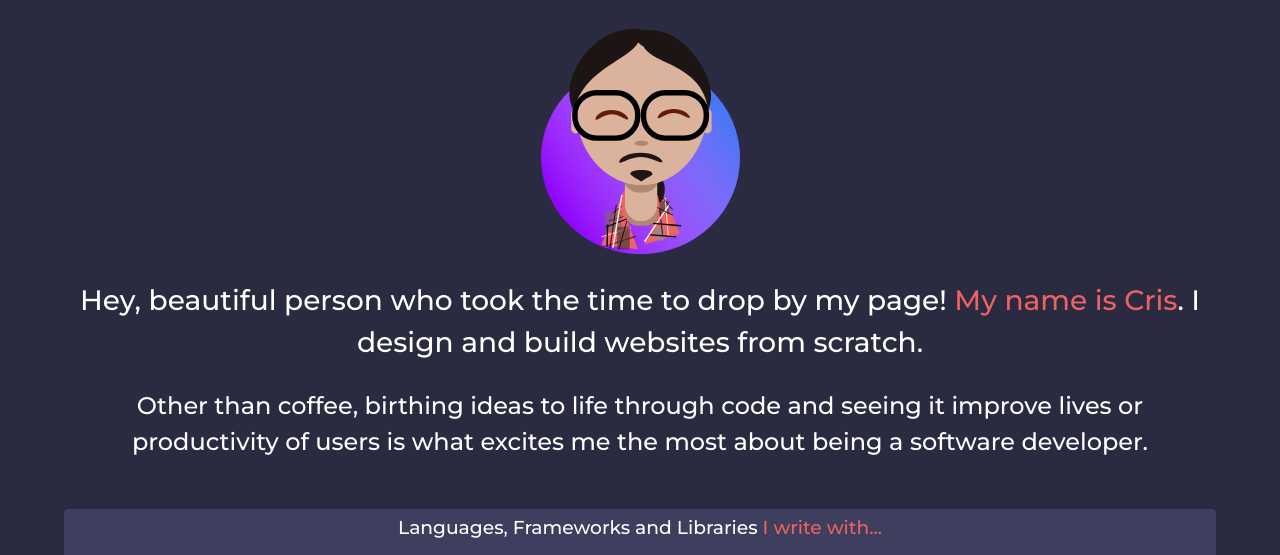
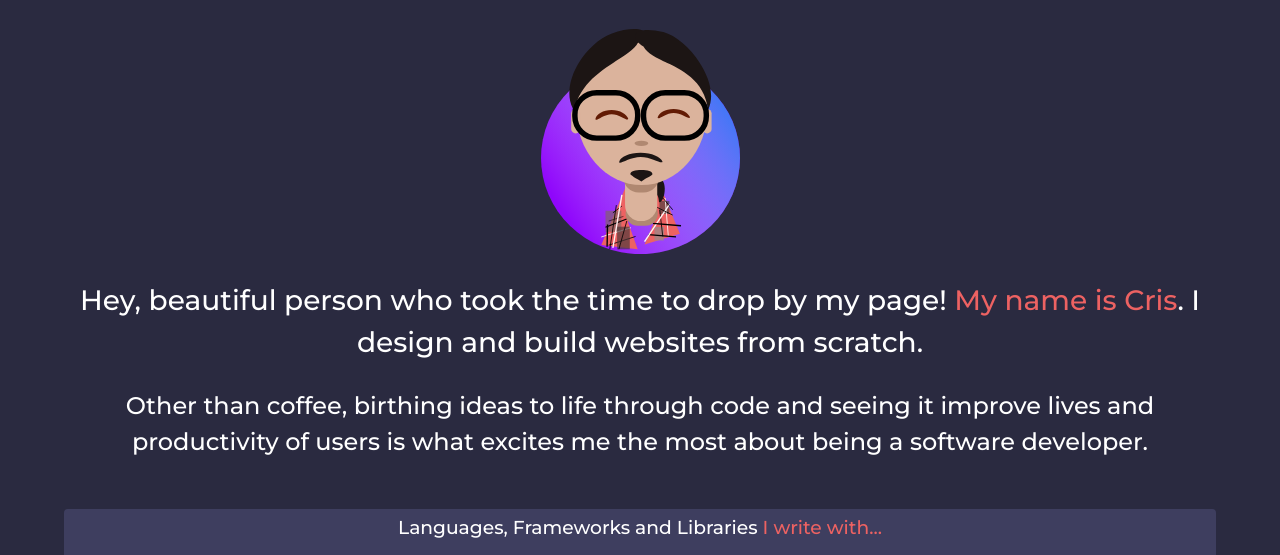
Before and after one commit to eatcodesforlife/Cris_Acosta, a website: page about.html in a window 1280 px wide. Shown: the part 193-748 px from the top of the page. Drawn offline with Linux system fonts and the light colour scheme.

Commit message:
edited about me text

```diff
--- a/about.html
+++ b/about.html
@@ -61,7 +61,7 @@
           </h3>
           <p>
             Other than coffee, birthing ideas to life through code and seeing it
-            improve lives or productivity of users is what excites me the most
+            improve lives and productivity of users is what excites me the most
             about being a software developer.
           </p>
         </div>
```
